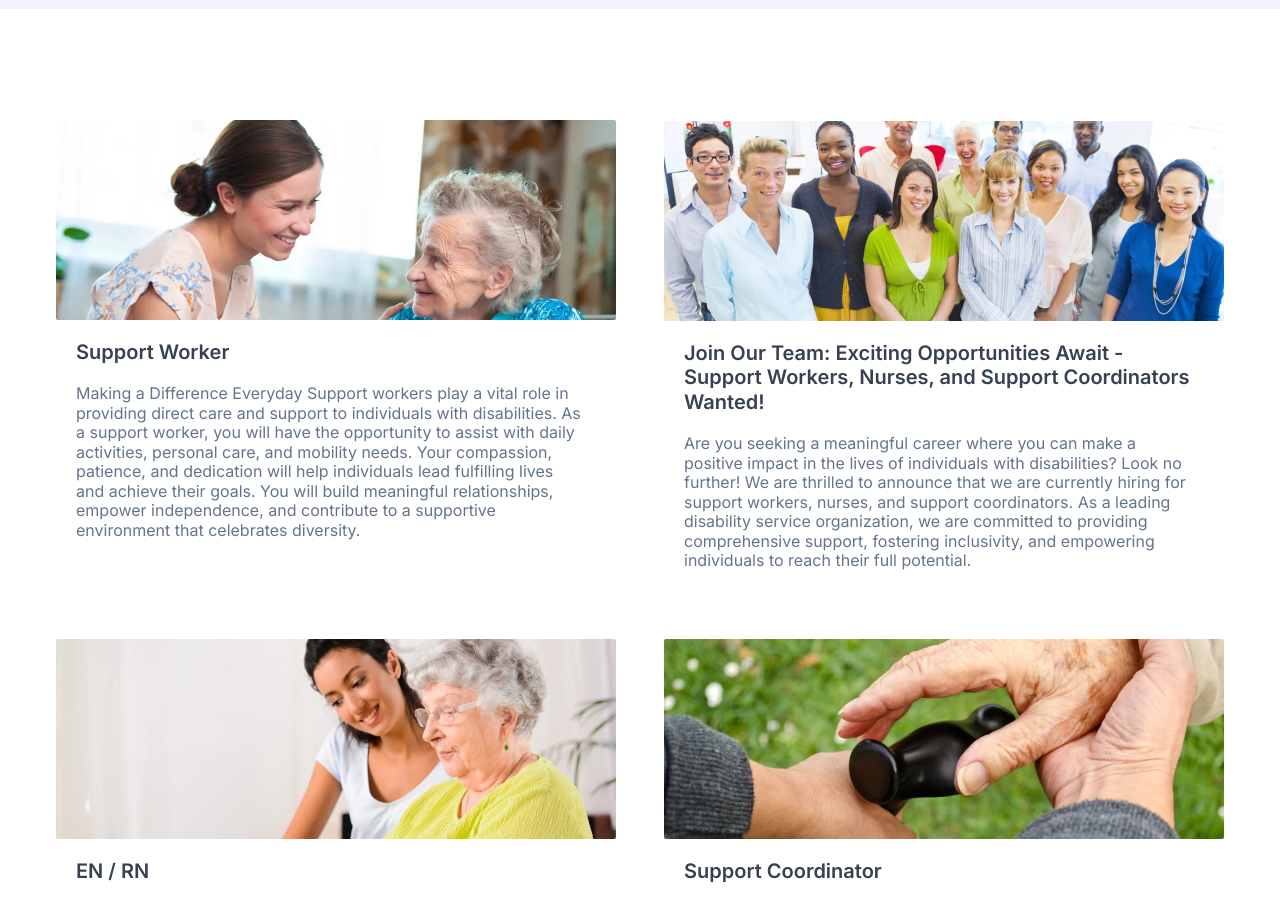
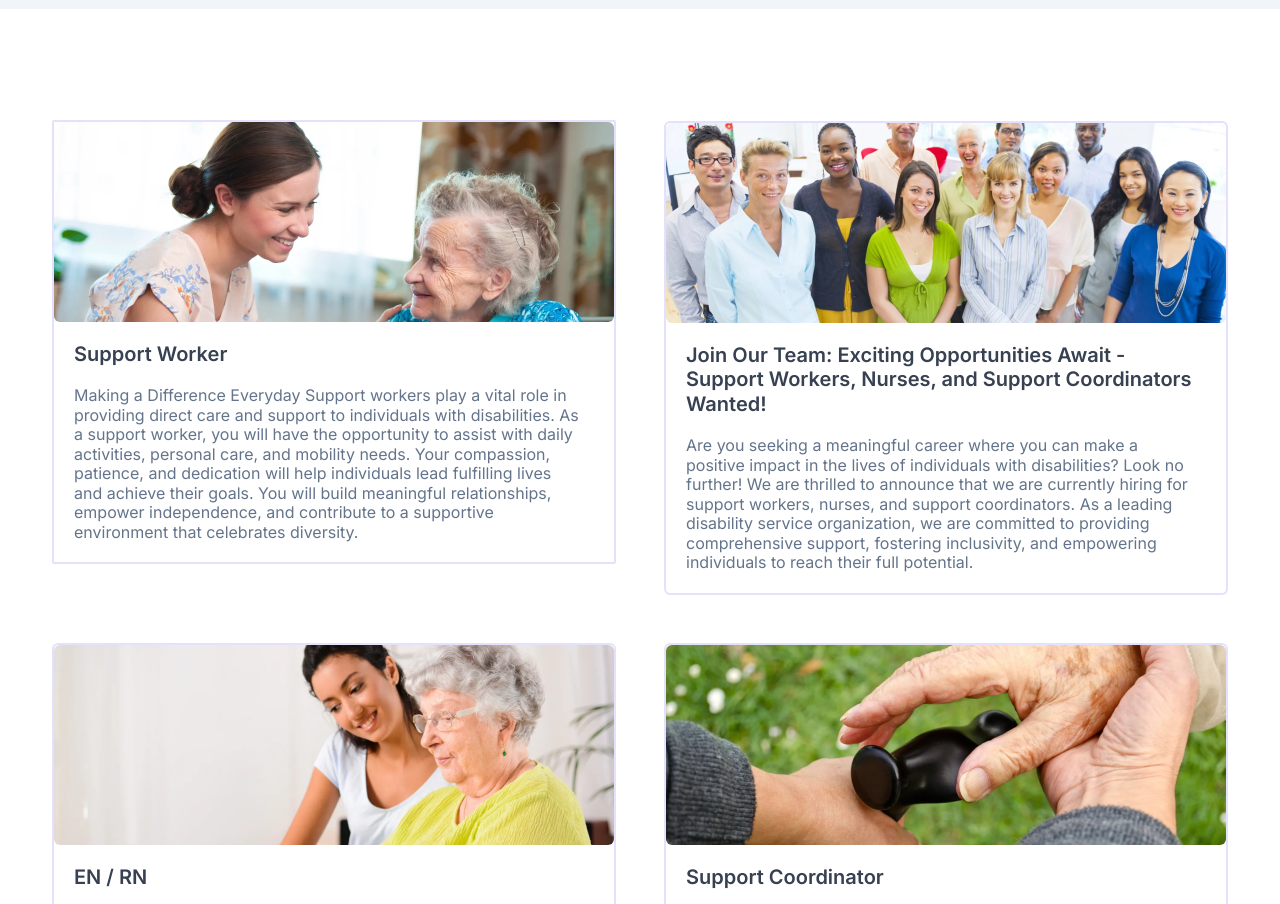
Before and after one commit to WebGhpTech/Serene-Qcare, a React (Vite) app: page /team in a window 1280 px wide. Shown: the part 1120-2024 px from the top of the page. Built offline with nearby package versions, Linux system fonts and the light colour scheme.

Commit message:
Update Team.jsx

```diff
--- a/src/pages/Team.jsx
+++ b/src/pages/Team.jsx
@@ -53,8 +53,8 @@ const Team = () => {
     </section>
     <section>
       <div className='flex flex-col-2 justify-center items-center gap-[48px] mb-[48px] pt-[80px]'>
-         <div className='border-solid border-1 border-purple rounded-sm  '>
-            <img src={team1} alt="team1" className="rounded-sm"/>
+         <div className='border-solid border-2 border-purple rounded-sm  '>
+            <img src={team1} alt="team1" className="rounded-md"/>
             <h5 className="pl-5 text-xl text-[#374151] font-semibold mt-5">Support Worker</h5>
             <p className=" pb-5 pl-5 text-base text-button2 mt-5">Making a Difference Everyday Support workers play a vital role in<br/>
              providing direct care and support to individuals with disabilities. As <br/>
@@ -66,8 +66,8 @@ const Team = () => {
               environment that celebrates diversity.</p>
 
          </div>
-         <div className='mt-8 border-solid border-1 border-purple rounded-md'>
-         <img src={team2} alt="team2" className="rounded-sm"/>
+         <div className='mt-8 border-solid border-2 border-purple rounded-md'>
+         <img src={team2} alt="team2" className="rounded-md"/>
          <h5 className="pl-5 text-xl text-[#374151] font-semibold mt-5">Join Our Team: Exciting Opportunities Await -<br/>
          Support Workers, Nurses, and Support Coordinators<br/>
           Wanted!</h5>
@@ -82,8 +82,8 @@ const Team = () => {
          </div>
       </div>
       <div className='flex flex-col-2 justify-center items-center gap-[48px]'>
-         <div className='border-solid border-1 border-purple rounded-md '>
-            <img src={team3} alt="team3" className="rounded-sm"/>
+         <div className='border-solid border-2 border-purple rounded-md '>
+            <img src={team3} alt="team3" className="rounded-md"/>
             <h5 className=" pl-5 text-xl text-[#374151] font-semibold mt-5">EN / RN</h5>
             <p className="pb-5 pl-5 text-base text-button2 mt-5">Enhancing Healthcare for Individuals with Disabilities As a nurse<br/>
              within our organization, you will bring your expertise and passion <br/>
@@ -96,8 +96,8 @@ const Team = () => {
               prioritizes the physical and mental well-being of those we serve.</p>
 
          </div>
-         <div className='border-solid border-1 border-purple rounded-md '>
-         <img src={team4} alt="team4" className="rounded-sm"/>
+         <div className='border-solid border-2 border-purple rounded-md '>
+         <img src={team4} alt="team4" className="rounded-md"/>
          <h5 className="pl-5 text-xl text-[#374151] font-semibold mt-5">Support Coordinator</h5>
             <p className="pb-5 pl-5 text-base text-button2 mt-5">Guiding the Path to Empowerment Support coordinators play a<br/>
              crucial role in assisting individuals with disabilities in accessing <br/>
```
